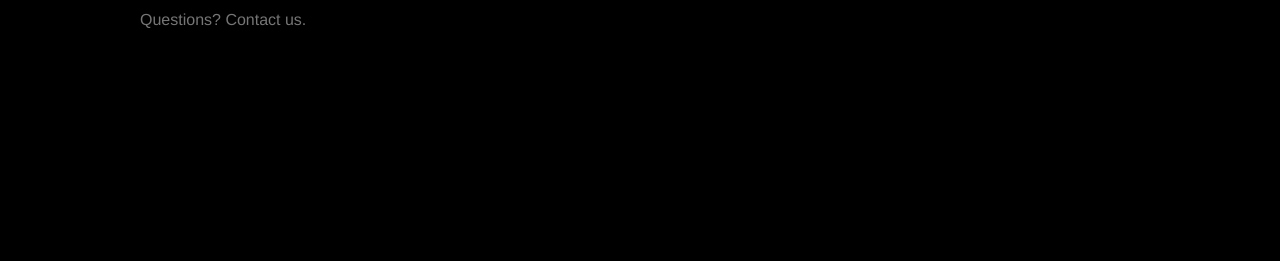
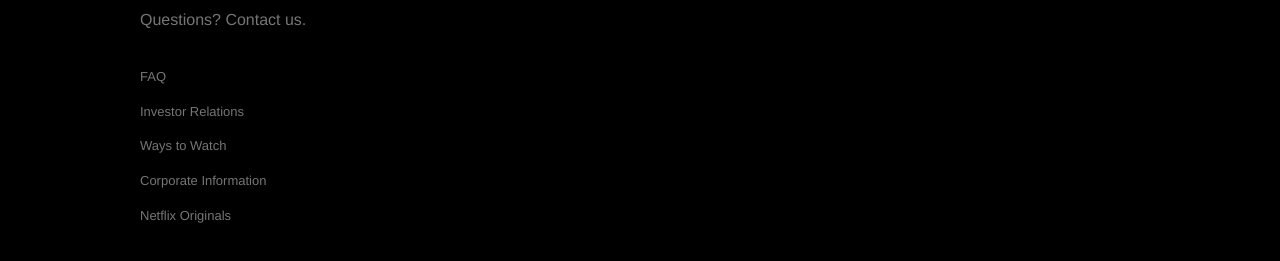
Before and after one commit to pickles135/netflix-clone, a React (Create React App) app: page / in a window 1280 px wide. Shown: the part 1312-1573 px from the top of the page. Before the commit the page ends 1452 px from the top, so only its background shows below. Built offline with nearby package versions, Linux system fonts and the light colour scheme; the HTML template or start-up script is replaced by a standard one.

Commit message:
Creates first column in footer

```diff
--- a/src/containers/footer.js
+++ b/src/containers/footer.js
@@ -5,6 +5,20 @@
     return (
         <Footer>
             <Footer.Title>Questions? Contact us.</Footer.Title>
+            <Footer.Break />
+            <Footer.Row>
+                <Footer.Column>
+                    <Footer.Link href="#">FAQ</Footer.Link>
+                    <Footer.Link href="#">Investor Relations</Footer.Link>
+                    <Footer.Link href="#">Ways to Watch</Footer.Link>
+                    <Footer.Link href="#">Corporate Information</Footer.Link>
+                    <Footer.Link href="#">Netflix Originals</Footer.Link>
+                </Footer.Column>
+
+                <Footer.Column>
+
+                </Footer.Column>
+            </Footer.Row>
         </Footer>
     )
 }
```
